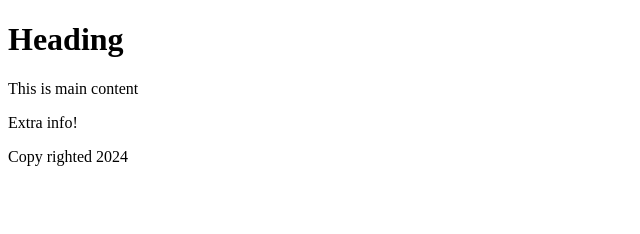
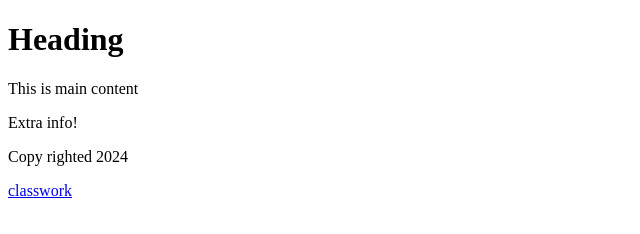
Before and after one commit to brucelee231/brucelee231.github.io, a plain HTML site: page cist1510/chapter4/classwork/index.html in a window 1280 px wide. Shown: the full height of the page, 0-640 px from the left. Drawn offline with Linux system fonts and the light colour scheme.

Commit message:
Update index.html

```diff
--- a/cist1510/chapter4/classwork/index.html
+++ b/cist1510/chapter4/classwork/index.html
@@ -11,5 +11,7 @@
     <p>This is main content</p>
     <p>Extra info!</p>
     <p>Copy righted 2024</p>
+    <a href="../profile-page1/">classwork</a>
 </body>
+
 </html>
```
